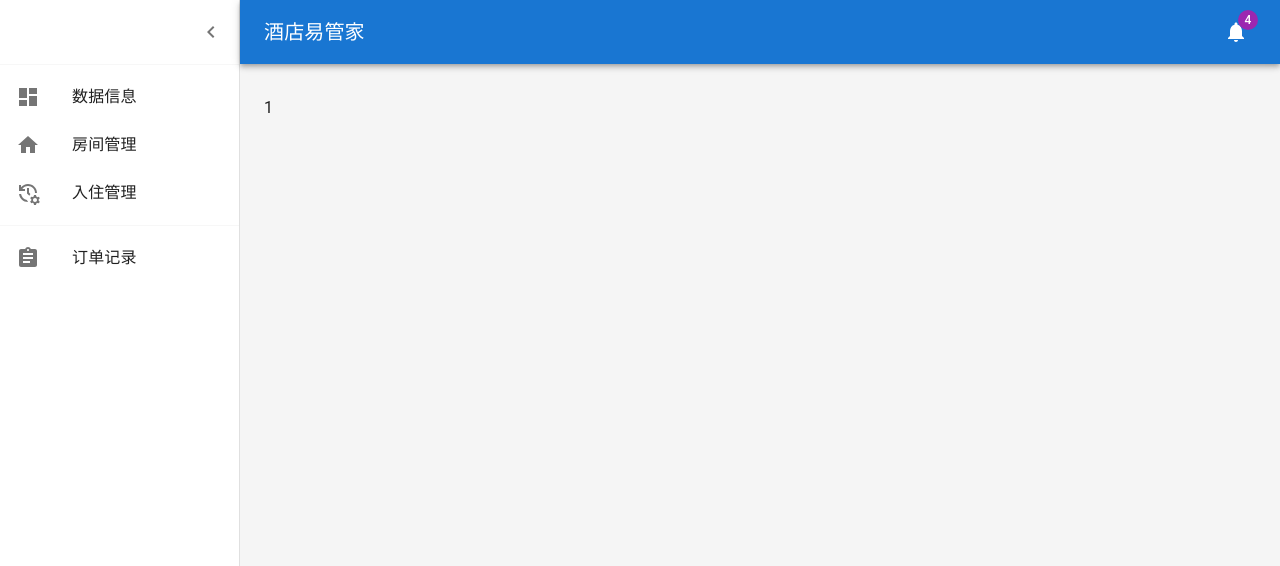
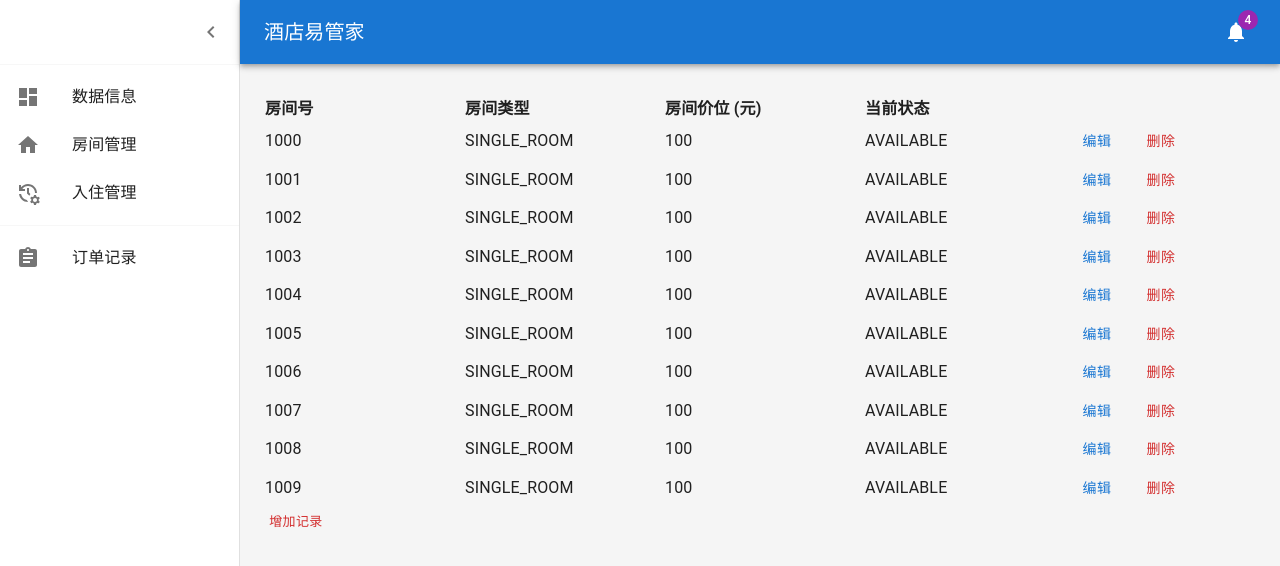
Before and after one commit to lilinji-TT/hotel-manager, a React (Vite) app in the folder hotel-app/: page /room in a window 1280 px wide. Shown: the top 566 px of the page. Built offline with nearby package versions, Linux system fonts and the light colour scheme.

Commit message:
feat: 房间列表管理，删除、编辑、增加功能

```diff
--- a/hotel-app/src/components/authentication/login.tsx
+++ b/hotel-app/src/components/authentication/login.tsx
@@ -97,7 +97,7 @@ export default function SignInSide() {
 							<PersonIcon />
 						</Avatar>
 						<Typography component='h1' variant='h5'>
-							Sign in
+							注册
 						</Typography>
 						<Box component='form' noValidate onSubmit={handleSubmit} sx={{ mt: 1 }}>
 							<TextWithValidatField
--- a/hotel-app/src/components/room/room.tsx
+++ b/hotel-app/src/components/room/room.tsx
@@ -1,6 +1,15 @@
 import React from 'react'
-const room: React.FC = () => {
-	return <div>1</div>
+import { RoomStatus, RoomType } from '../../domin/Room'
+import { RoomListPage } from './roomList'
+const Room: React.FC = () => {
+	const roomList = Array.from({ length: 10 }, (_, index) => ({
+		_id: `${index}`,
+		number: '100' + index,
+		price: 100,
+		status: RoomStatus.AVAILABLE,
+		type: RoomType.SINGLE
+	}))
+	return <RoomListPage roomList={roomList} />
 }
 
-export default room
+export default Room
--- /dev/null
+++ b/hotel-app/src/components/room/roomList.tsx
@@ -0,0 +1,155 @@
+import { Box, Button, MenuItem, Select, Table } from '@mui/material'
+import { useState } from 'react'
+import type { Room } from '../../domin/Room'
+import { RoomStatus, RoomType } from '../../domin/Room'
+export interface RoomListProps {
+	roomList: Room[]
+}
+enum EDIT {
+	YES = 'YES',
+	NO = 'NO'
+}
+export const RoomListPage: React.FC<RoomListProps> = ({ roomList }) => {
+	const [Edit, setEdit] = useState<EDIT>(EDIT.NO)
+	const [rooms, setRooms] = useState(roomList)
+	const handleDelete = (_id: string) => {
+		const updatedRooms = [...rooms]
+		const index = updatedRooms.findIndex((room) => room._id === _id)
+		updatedRooms.splice(index, 1)
+		setRooms(updatedRooms)
+	}
+	const handleAdd = () => {
+		setRooms([
+			...rooms,
+			{
+				_id: `${Date.now()}`,
+				number: `${Date.now()}`,
+				price: 100,
+				status: RoomStatus.AVAILABLE,
+				type: RoomType.SINGLE
+			}
+		])
+	}
+	const handleEdit = () => {
+		setEdit(EDIT.YES)
+	}
+	const Switch = ({ room, isEdit }) => {
+		const [tempRoom, setTempRoom] = useState(room)
+
+		const handleInputChange = (event) => {
+			const { name, value } = event.target
+			setTempRoom((prevRoom) => ({ ...prevRoom, [name]: value }))
+		}
+
+		const handleSelectChange = (event) => {
+			const { name, value } = event.target
+			setTempRoom((prevRoom) => ({ ...prevRoom, [name]: value }))
+		}
+
+		const handleSave = () => {
+			setRooms((prevRooms) =>
+				prevRooms.map((prevRoom) => {
+					if (prevRoom._id === room._id) {
+						return tempRoom
+					}
+					return prevRoom
+				})
+			)
+			setEdit(EDIT.NO)
+		}
+
+		const editContent = (
+			<>
+				<td>
+					<input type='text' name='number' value={tempRoom.number} onChange={handleInputChange} />
+				</td>
+				<td>
+					<Select name='type' value={tempRoom.type} label='Type' onChange={handleSelectChange}>
+						<MenuItem value={RoomType.DELUXE}>{RoomType.DELUXE}</MenuItem>
+						<MenuItem value={RoomType.DOUNLE}>{RoomType.DOUNLE}</MenuItem>
+						<MenuItem value={RoomType.NONE}>{RoomType.NONE}</MenuItem>
+						<MenuItem value={RoomType.SINGLE}>{RoomType.SINGLE}</MenuItem>
+						<MenuItem value={RoomType.TWIN}>{RoomType.TWIN}</MenuItem>
+					</Select>
+				</td>
+				<td>
+					<input type='number' name='price' value={tempRoom.price} onChange={handleInputChange} />
+				</td>
+				<td>
+					<Select name='status' value={tempRoom.status} label='Status' onChange={handleSelectChange}>
+						<MenuItem value={RoomStatus.AVAILABLE}>{RoomStatus.AVAILABLE}</MenuItem>
+						<MenuItem value={RoomStatus.OCCUPIED}>{RoomStatus.OCCUPIED}</MenuItem>
+					</Select>
+				</td>
+				<td>
+					<Button variant='text' onClick={handleSave}>
+						保存
+					</Button>
+				</td>
+			</>
+		)
+
+		const defaultContent = (
+			<>
+				<td>{room.number}</td>
+				<td>{room.type}</td>
+				<td>{room.price}</td>
+				<td>{room.status}</td>
+				<td>
+					<Button variant='text' color='primary' onClick={handleEdit}>
+						编辑
+					</Button>
+					<Button variant='text' color='error' onClick={() => handleDelete(room._id)}>
+						删除
+					</Button>
+				</td>
+			</>
+		)
+
+		return <>{isEdit === EDIT.YES ? editContent : defaultContent}</>
+	}
+	return (
+		<>
+			<Table
+				aria-label='basic table'
+				sx={{
+					'& tr > *:first-of-type".': {
+						position: 'sticky',
+						left: 0,
+						boxShadow: '1px 0 var(--TableCell-borderColor)',
+						bgcolor: 'background.surface'
+					},
+					'& tr > *:last-child': {
+						position: 'sticky',
+						right: 0,
+						bgcolor: 'var(--TableCell-headBackground)'
+					}
+				}}
+			>
+				<thead>
+					<tr>
+						<th style={{ width: 200 }}>房间号</th>
+						<th style={{ width: 200 }}>房间类型&nbsp;</th>
+						<th style={{ width: 200 }}>房间价位&nbsp;(元)</th>
+						<th style={{ width: 200 }}>当前状态&nbsp;</th>
+						<th aria-label='last' style={{ width: 'var(--Table-lastColumnWidth)' }} />
+					</tr>
+				</thead>
+				<tbody>
+					{rooms.map((room) => {
+						return (
+							<tr key={room._id}>
+								<Switch room={room} isEdit={Edit} />
+							</tr>
+						)
+					})}
+				</tbody>
+			</Table>
+			<Box sx={{ display: 'flex', gap: 1, alignItems: 'center' }}>
+				<Button size='small' variant='text' color='error' onClick={() => handleAdd()}>
+					增加记录
+				</Button>
+			</Box>
+		</>
+	)
+}
```
